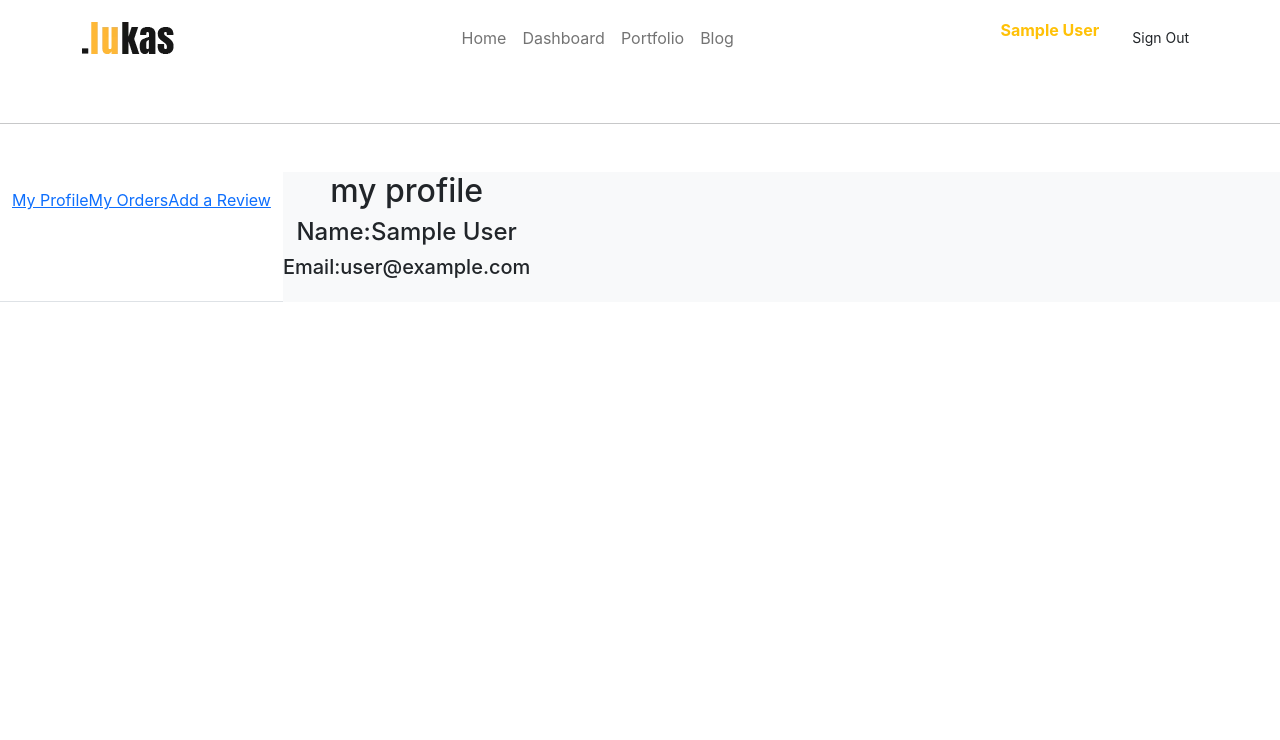
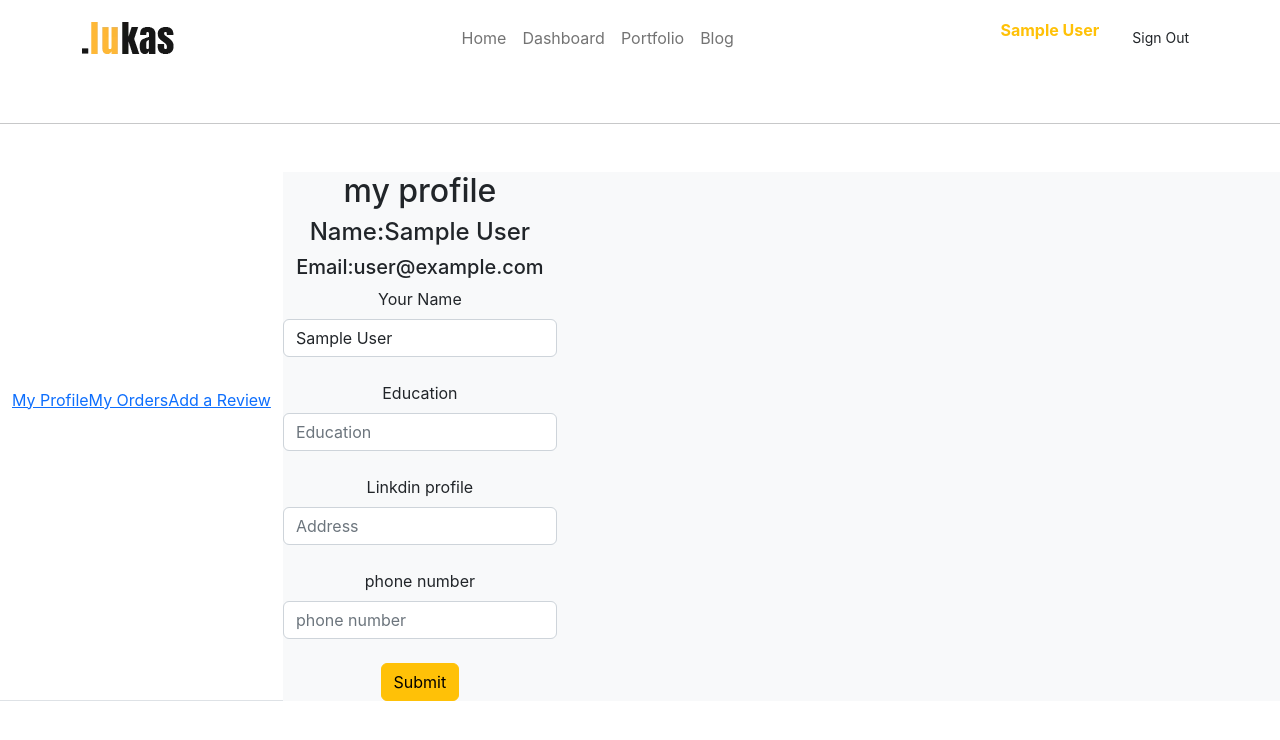
Before and after one commit to Saimon-Web/manufacturer-website-client-side-Saimon-Web, a React (Create React App) app: page /dashboard in a window 1280 px wide. Shown: the top 740 px of the page. Built offline with nearby package versions, Linux system fonts and the light colour scheme; no server answers; sample sign-in values are in the browser's storage.

Commit message:
'profileadded'

```diff
--- a/src/Pages/Dashbord/Myprofile.js
+++ b/src/Pages/Dashbord/Myprofile.js
@@ -3,13 +3,81 @@ import { useAuthState } from 'react-firebase-hooks/auth';
 import auth from '../../firebase.init';
 
 const Myprofile = () => {
-    const [user]=useAuthState(auth);
+    const [user] = useAuthState(auth);
+    const submitHandle = event => {
+        event.preventDefault();
+
+        const phone = event.target.phone.value;
+        const name = event.target.name.value;
+        const education = event.target.education.value;
+        const linkdinprofile = event.target.linkdinprofile.value;
+        console.log(phone,name,education,linkdinprofile)
+
+
+        const userprofile = {
+           name,
+            phone,
+            education,
+            linkdinprofile,
+
+
+
+        }
+        fetch('https://pacific-harbor-82020.herokuapp.com/userprofile', {
+            method: 'POST',
+            headers: {
+                'content-type': 'application/json'
+            },
+            body: JSON.stringify(userprofile)
+        })
+            .then(res => res.json())
+            .then(data => {
+                console.log('addedd informatioon profile',data)
+
+                event.target.reset()
+            })
+
+
+    }
+
     return (
         <div className=''>
-           <h2 className='text-center'>my profile</h2>
+            <h2 className='text-center'>my profile</h2>
 
-           <h4  className='text-center'>Name:{user?.displayName}</h4>
-           <h5  className='text-center'>Email:{user?.email}</h5>
+            <h4 className='text-center'>Name:{user?.displayName}</h4>
+            <h5 className='text-center'>Email:{user?.email}</h5>
+
+
+
+            <form action='' onSubmit={submitHandle}>
+
+                <label class="form-label" for="name">Your Name</label>
+                <input value={user?.displayName} name='name' type="text" class="form-control" id="email" placeholder="Your Name" />
+                <br />
+
+
+
+                <label class="form-label" for="productname">Education </label>
+                <input  type="text" name='education' class="form-control" id="productname" placeholder="Education " />
+                <br />
+
+                <label class="form-label" for="productname">Linkdin profile</label>
+                <input type="text" name='linkdinprofile' class="form-control" id="address" placeholder="Address" />
+
+                <br />
+
+                <label class="form-label" for="productname">phone number</label>
+                <input type="number" class="form-control" name='phone' id="phone" placeholder="phone number" />
+
+                <br />
+
+                <button href="#" class="btn btn-warning w-full">
+                    Submit
+                </button>
+
+
+
+            </form>
         </div>
     );
 };
```
